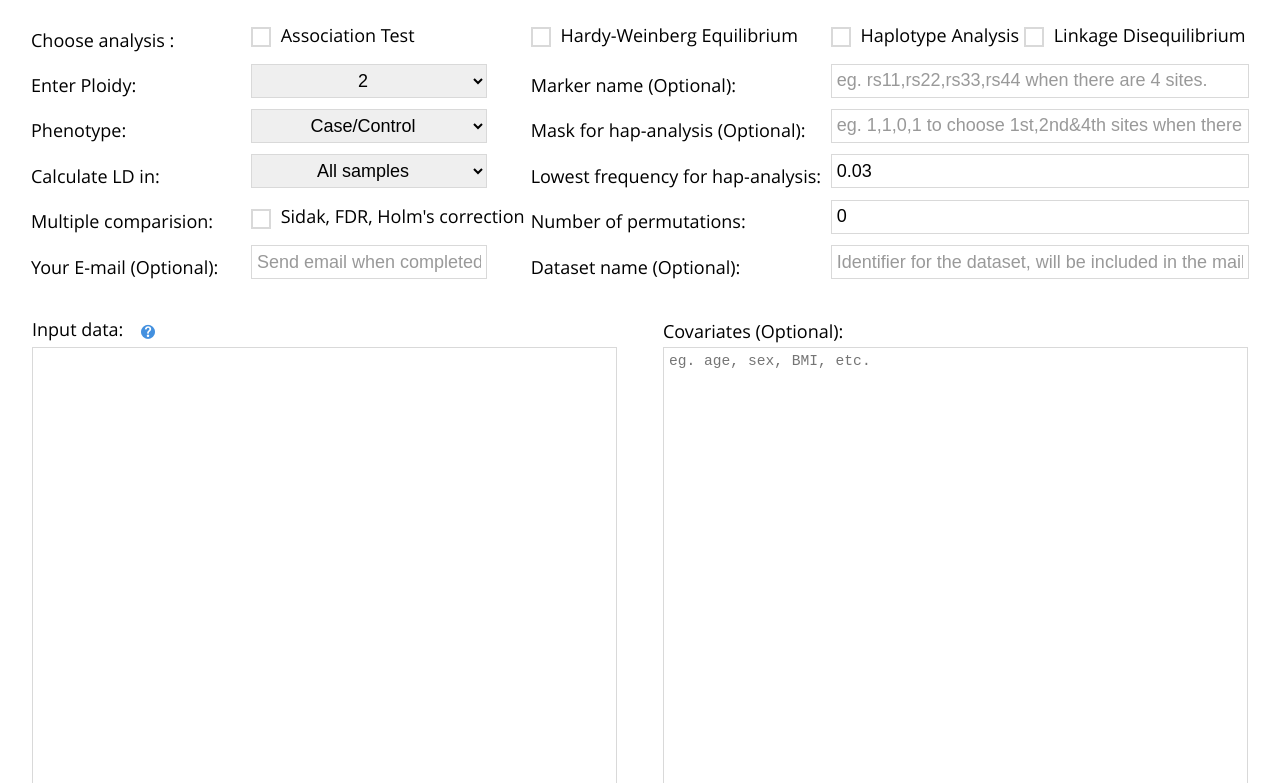
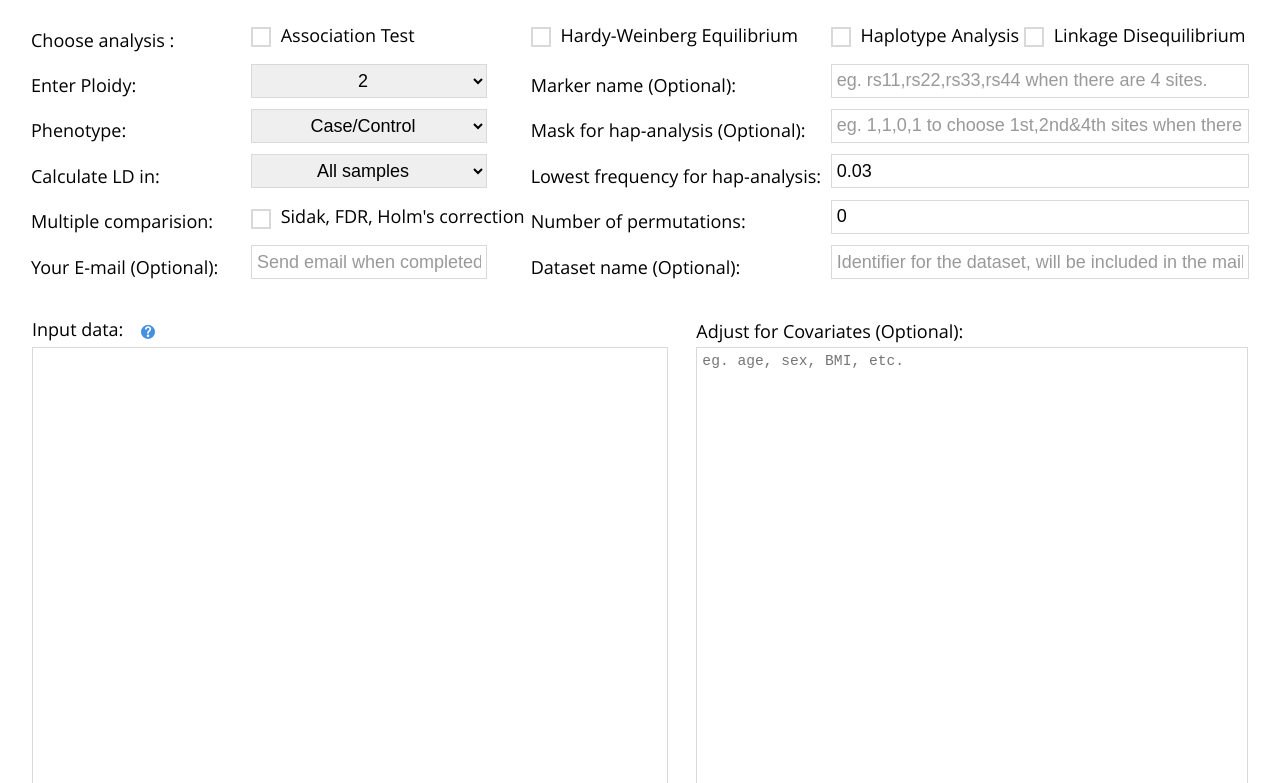
Before and after one commit to celaoforever/SHEsisPlus, a website: page SHEsisWebServer/public/SHEsis_dev.html in a window 1280 px wide. Shown: the part 317-1100 px from the top of the page. Drawn offline with Linux system fonts and the light colour scheme.

Commit message:
Adjust size for textarea. More detailed info.

```diff
--- a/SHEsisWebServer/public/SHEsis_dev.html
+++ b/SHEsisWebServer/public/SHEsis_dev.html
@@ -234,16 +234,16 @@
 		  <tr>
 		    <td>Input data: <button type="button" title="Load sample data" onclick="loadSample()"class="bg-white"><i class="fg-lightBlue icon-help on-left"></i></button></td>
 		    <td></td>
-		    <td>Covariates (Optional):</td>
+		    <td>Adjust for Covariates (Optional):</td>
 		  </tr>
 		  <tr>
-		    <td style="width:200px">
+		    <td style="width:242px">
 		      <div class="input-control textarea">
 			<textarea name="TextareaInputData" rows="30" cols="30" wrap="OFF"></textarea>
 		      </div>
 		    </td>
-		    <td style="width:15px"></td>
-		    <td style="width:200px">
+		    <td style="width:10px"></td>
+		    <td style="width:210px">
 		      <div class="input-control textarea">
 			<textarea name="TextareaCovar" rows="30" cols="30" wrap="OFF" placeholder="eg. age, sex, BMI, etc."></textarea>
 		      </div>
```
